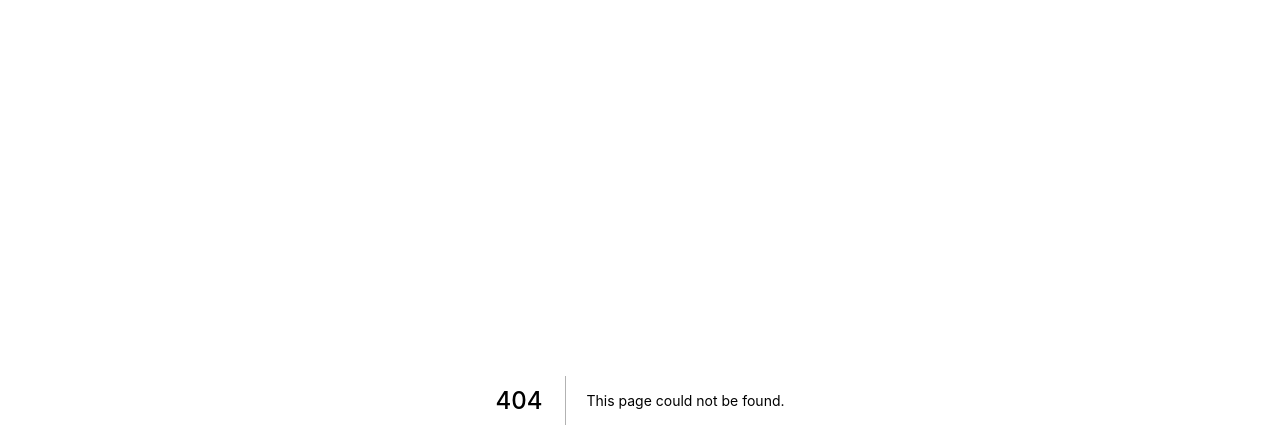
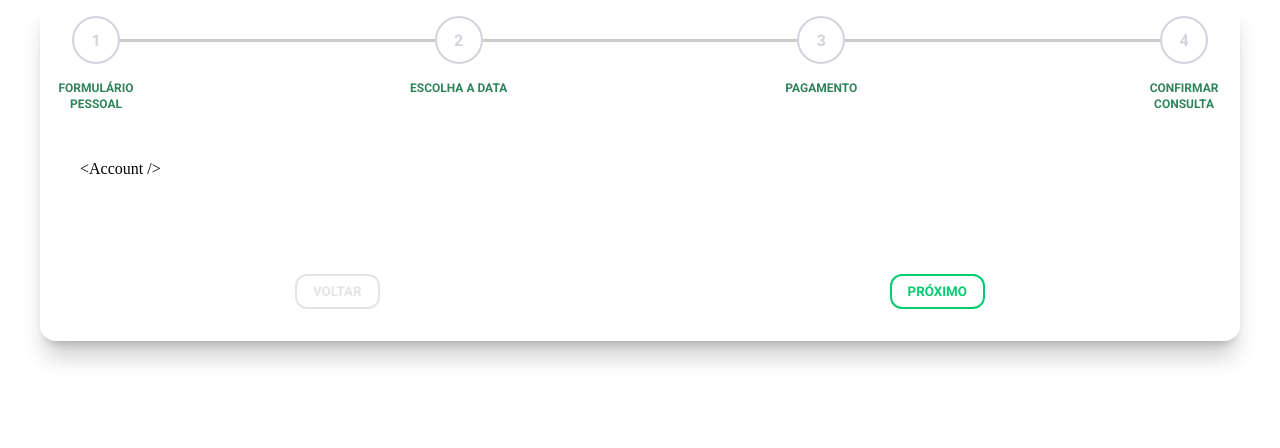
Before and after one commit to Nadoti/TCC, a Next.js app: page /novaConsulta in a window 1280 px wide. Before the commit this address had no page. Shown: the top 448 px of the page. Built offline with nearby package versions, Linux system fonts and the light colour scheme.

Commit message:
implementando formulario de consulta

```diff
--- /dev/null
+++ b/src/components/novaConsulta/step/Step.jsx
@@ -0,0 +1,79 @@
+import React from 'react'
+import * as S from './styles'
+
+export function Step({steps, currentStep}) {
+
+  const [newStep, setNewStep] = React.useState([])
+  const stepsRef = React.useRef()
+
+  function updateStep(stepNumber, steps) {
+    const newSteps = [...steps]
+    let count = 0
+
+    while(count < newSteps.length) {
+      if(count === stepNumber) {
+        newSteps[count] = {
+          ...newSteps[count],
+          highlighted: true,
+          selected: true,
+          completed: false,
+        }
+        count++
+      }
+      else if(count < stepNumber) {
+
+        newSteps[count] = {
+          ...newSteps[count],
+          highlighted: false,
+          selected: true,
+          completed: true,
+        }
+        count++
+      }
+      else {
+        newSteps[count] = {
+          ...newSteps[count],
+          highlighted: false,
+          selected: false,
+          completed: false,
+        }
+        count++
+      }
+    }
+    return newSteps
+  }
+
+  React.useEffect(() => {
+    const stepsState = steps.map((step, index) =>
+      Object.assign({}, {
+        description: step,
+        completed: false,
+        highlighted: index === 0 ? true: false,
+        selected: index === 0 ? true : false,
+      })
+    )
+
+    stepsRef.current = stepsState
+    const current = updateStep(currentStep -1, stepsRef.current)
+
+    setNewStep(current)
+  },[steps, currentStep])
+
+  return (
+    <S.StepContainer>
+      {newStep.map((valStep, index) => (
+        <S.StepContent key={index} index={index} newStep={newStep}>
+          <S.StepNumberTitleContainer>
+            <S.StepNumbers valStep={valStep}>
+              {valStep.completed ? <span>✓</span> : (index +1)}
+            </S.StepNumbers>
+            <S.StepTitle>
+              <span>{valStep.description}</span>
+            </S.StepTitle>
+          </S.StepNumberTitleContainer>
+          <S.StepLine valStep={valStep}></S.StepLine>
+        </S.StepContent>
+      ))}
+    </S.StepContainer>
+  )
+}
--- /dev/null
+++ b/src/components/novaConsulta/step/styles.jsx
@@ -0,0 +1,64 @@
+import styled from "styled-components"
+
+
+
+export const StepContainer = styled.div`
+margin: 0 1rem;
+padding: 1rem;
+display: flex;
+justify-content: space-between;
+align-items: center;
+`
+
+
+
+
+
+export const StepContent = styled.section`
+display: flex;
+align-items: center;
+width: ${props => props.index !== props.newStep.length -1 ? "100%" : ""};
+`
+
+export const StepNumberTitleContainer = styled.div`
+position: relative;
+display: flex;
+flex-direction: column;
+align-items: center;
+color: #30845D;
+`
+
+export const StepNumbers = styled.div`
+border-radius: 100%;
+color: ${props => props.valStep.completed ? "#66CB9C" : "rgb(209 213 219)"};
+transition: 1s ease-in-out;
+border: 2px solid ${props => props.valStep.completed ? "#00FFA5" : "rgb(209 213 219)"};
+height: 3rem;
+width: 3rem;
+display: flex;
+align-items: center;
+justify-content: center;
+font-family: "Roboto";
+font-weight: bold;
+`
+
+export const StepTitle = styled.div`
+position: absolute;
+top: 0;
+text-align: center;
+margin-top: 4rem;
+width: 8rem;
+font-size: 0.75rem;
+line-height: 1rem;
+text-transform: uppercase;
+font-weight: bold;
+font-family: 'Roboto';
+`
+
+export const StepLine = styled.div`
+content: "";
+width: 100%;
+height: 3px;
+transition: 500ms ease-in-out;
+background: ${props => props.valStep.completed ? "#00FFA5" : "#CDCACA"};
+`
--- /dev/null
+++ b/src/components/novaConsulta/stepControll/StepControl.jsx
@@ -0,0 +1,22 @@
+import * as S from './styles'
+
+
+export function StepControl({handleClick, currentStep, steps}) {
+
+  return (
+    <S.BtnStepContainer>
+      <S.BtnStepBack
+        onClick={() => handleClick()}
+        currentStep={currentStep}
+      >
+        Voltar
+      </S.BtnStepBack>
+      <S.BtnStepNext
+        onClick={() => handleClick("next")}
+      >
+        {currentStep === steps.length  ? "Confirmar" : "Próximo"}
+
+      </S.BtnStepNext>
+    </S.BtnStepContainer>
+  )
+}
--- /dev/null
+++ b/src/components/novaConsulta/stepControll/styles.jsx
@@ -0,0 +1,45 @@
+import styled from "styled-components";
+
+export const BtnStepContainer = styled.div`
+  width: 100%;
+  display: flex;
+  justify-content: space-around;
+  padding-top: 1rem;
+  padding-bottom: 2rem;
+`
+
+export const BtnStepBack = styled.button`
+  background: transparent;
+  text-transform: uppercase;
+  padding: 0.5rem 1rem;
+  color: #CDCACA;
+  border-radius: 0.75rem;
+  font-weight: 600;
+  border: 2px solid #CDCACA;
+  transition: 200ms ease-in-out;
+  font-family: "Roboto";
+  opacity: ${props => props.currentStep === 1 ? "0.5" : ""};
+  cursor: ${props => props.currentStep === 1 ? "not-allowed" : ""};
+
+  &:hover {
+    color: ${props => props.currentStep === 1 ? "" : "#fff"};
+    background: ${props => props.currentStep === 1 ? "none" : "#CDCACA"};
+  }
+`
+
+export const BtnStepNext = styled.button`
+  background: transparent;
+  text-transform: uppercase;
+  padding: 0.5rem 1rem;
+  color: #03CC71;
+  border-radius: 0.75rem;
+  font-weight: 600;
+  border: 2px solid #03CC71;
+  font-family: "Roboto";
+  transition: 200ms ease-in-out;
+
+  &:hover {
+    background: #03CC71;
+    color: #fff;
+  }
+`
--- a/src/components/panel/client/main/home/HomePanel.jsx
+++ b/src/components/panel/client/main/home/HomePanel.jsx
@@ -22,7 +22,7 @@ export function HomePanel() {
             <AiOutlineUsergroupAdd fontSize="40px"/>
             <h2>Nova Consulta</h2>
           </div>
-          <button onClick={openModal}>Nova Consulta</button>
+          <a href="/novaConsulta">Nova Consulta</a>
         </S.AppointmentScheduled>
 
       </S.DashboardTop>
--- a/src/components/panel/client/main/home/styles.jsx
+++ b/src/components/panel/client/main/home/styles.jsx
@@ -43,7 +43,7 @@ export const AppointmentScheduled = styled.div`
     font-size: 18px;
   }
 
-  button {
+  a {
     display: inline-block;
     font-family: monospace;
     font-size: 18px;
--- /dev/null
+++ b/src/pages/novaConsulta/index.jsx
@@ -0,0 +1,57 @@
+import React from 'react'
+import { Step } from '../../components/novaConsulta/step/Step'
+import { StepControl } from '../../components/novaConsulta/stepControll/StepControl'
+import * as S from '../../styles/novaConsulta/styles'
+
+export default function NovaConsulta() {
+  const [currentStep, setCurrentStep] = React.useState(1)
+
+
+  const steps = [
+    "Formulário Pessoal",
+    "Escolha a Data",
+    "Pagamento",
+    "Confirmar Consulta"
+  ]
+
+  function stepDisplayChose(step) {
+    switch(step) {
+      case 1:
+        return "<Account />"
+      case 2:
+        return "<Details />"
+      case 3:
+        return "<Final />"
+      case 4:
+      return "<Confirmar Consulta />"
+      default:
+    }
+  }
+
+  const handleClick = (direction) => {
+    let newStep = currentStep
+
+    direction === 'next' ? newStep++ : newStep--
+    console.log(newStep)
+    newStep > 0 && newStep <= steps.length && setCurrentStep(newStep)
+  }
+
+  return (
+    <S.NovaConsultaContainer>
+      <S.NovaConsultaContent>
+        <Step
+          steps={steps}
+          currentStep={currentStep}
+        />
+        <S.MainOptions>
+          {stepDisplayChose(currentStep)}
+        </S.MainOptions>
+      </S.NovaConsultaContent>
+      <StepControl
+        handleClick={handleClick}
+        currentStep={currentStep}
+        steps={steps}
+      />
+    </S.NovaConsultaContainer>
+  )
+}
--- /dev/null
+++ b/src/styles/novaConsulta/styles.jsx
@@ -0,0 +1,17 @@
+import styled from "styled-components";
+
+export const NovaConsultaContainer = styled.div`
+  max-width: 1200px;
+  margin: 0 auto;
+  box-shadow: 0 20px 25px -5px rgb(0 0 0 / 0.1), 0 8px 10px -6px rgb(0 0 0 / 0.1), 0 20px 25px -5px rgb(0 0 0 / 0.1), 0 8px 10px -6px rgb(0 0 0 / 0.1);
+  border-radius: 1rem;
+`
+
+export const NovaConsultaContent = styled.div`
+  width: 100%;
+`
+
+export const MainOptions = styled.main`
+  margin: 2.5rem 0;
+  padding: 2.5rem;
+`
```
